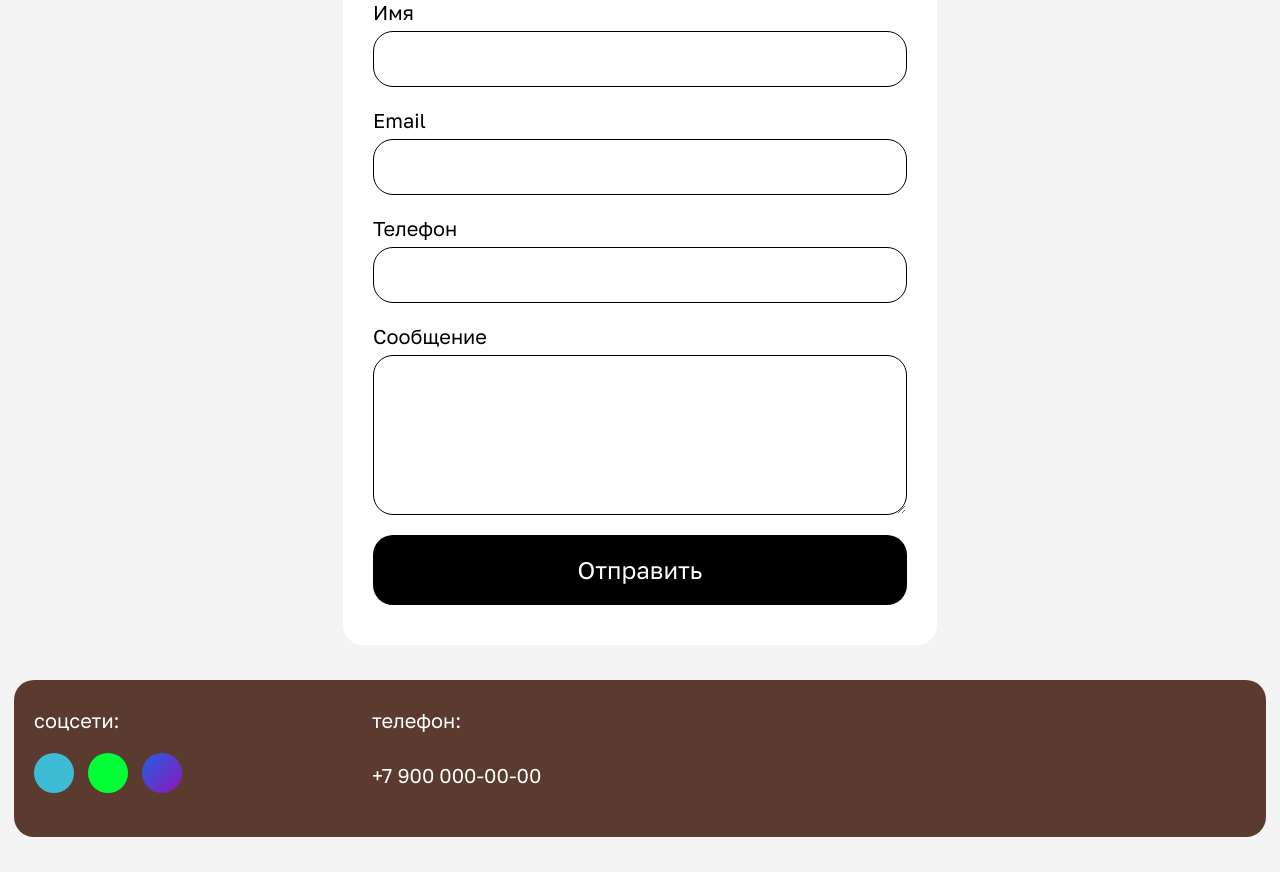
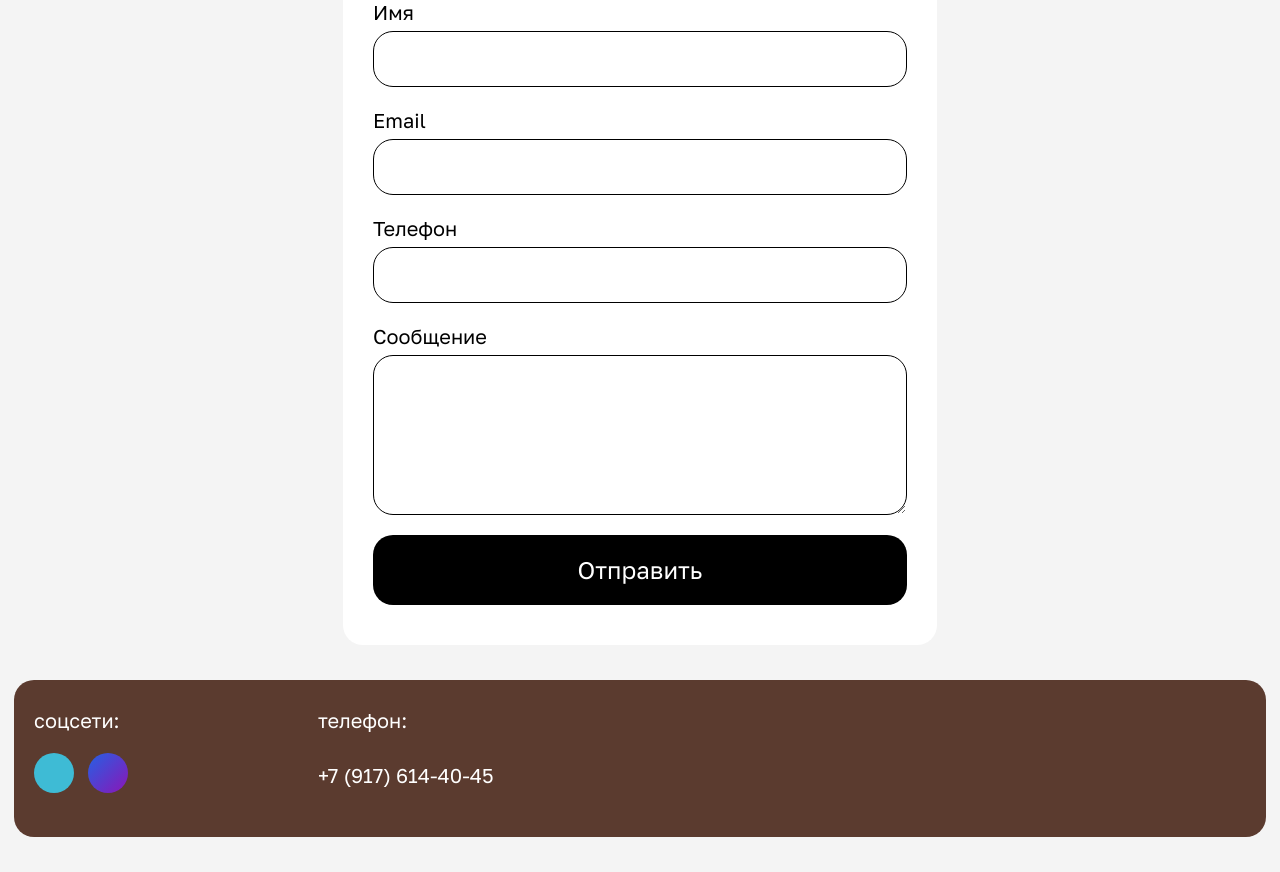
Before and after one commit to Tunec6543/Animals, a Django app: page /about/ in a window 1280 px wide. Shown: the part 790-1662 px from the top of the page. Run offline with Django 5.2, Linux system fonts and the light colour scheme.

Commit message:
Fix BUG-13: update shelter contact information

```diff
--- a/app/templates/base.html
+++ b/app/templates/base.html
@@ -62,14 +62,15 @@
         <section class="site-footer__col" aria-labelledby="footer-social">
             <h2 class="site-footer__title" id="footer-social">соцсети:</h2>
             <ul class="social">
-                <li><a class="social__link social__link--telegram" href="#" aria-label="Telegram"></a></li>
-                <li><a class="social__link social__link--whatsapp" href="#" aria-label="WhatsApp"></a></li>
-                <li><a class="social__link social__link--gradient" href="#" aria-label="ВКонтакте"></a></li>
+                <li><a class="social__link social__link--telegram" href="https://ok.ru/group/52793488703683" aria-label="Telegram"></a></li>
+                <li><a class="social__link social__link--gradient" href="https://vk.ru/podaroksudbi73" aria-label="ВКонтакте"></a></li>
             </ul>
         </section>
         <section class="site-footer__col site-footer__col--phone" aria-labelledby="footer-phone">
             <h2 class="site-footer__title" id="footer-phone">телефон:</h2>
-            <a class="site-footer__phone" href="tel:+79000000000">+7 900 000-00-00</a>
+            <a class="site-footer__phone" href="tel:+79176144045">
+                +7 (917) 614-40-45
+            </a>
         </section>
     </footer>
 </body>
```
